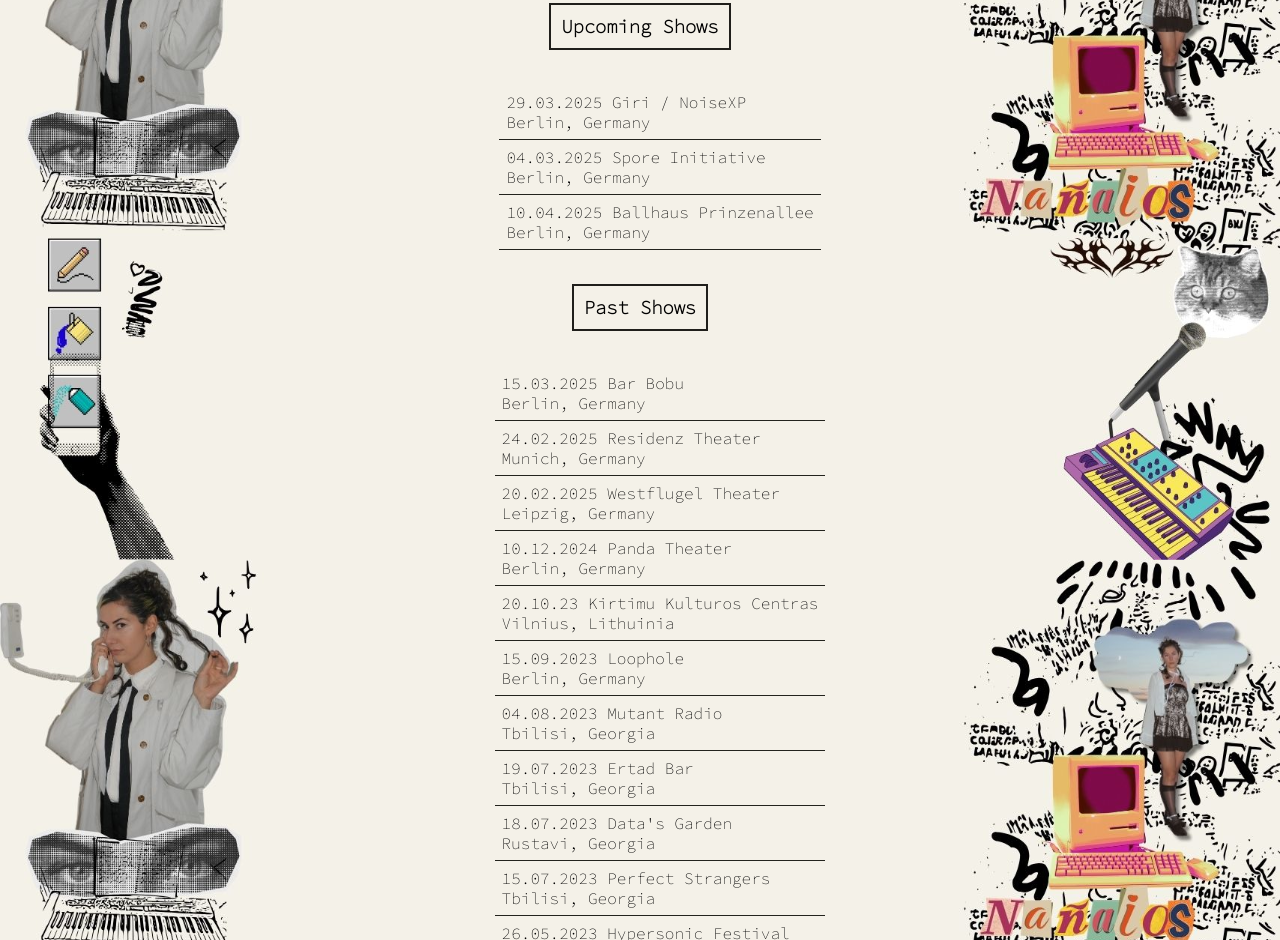
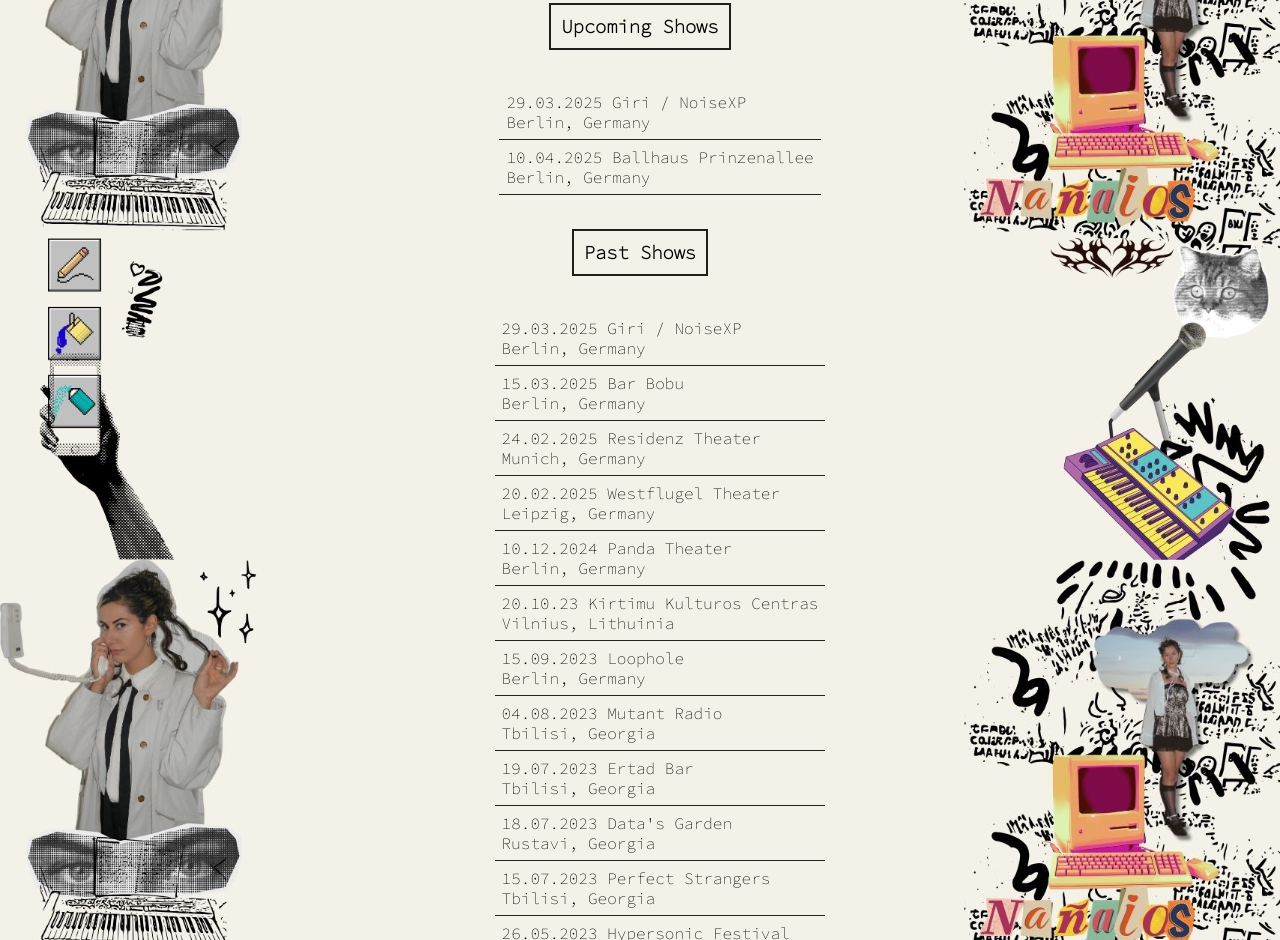
Before and after one commit to nanaioss/nanaioss.github.io, a website: page index.html in a window 1280 px wide. Shown: the part 2580-3520 px from the top of the page. Drawn offline with Linux system fonts and the light colour scheme.

Commit message:
update tour

```diff
--- a/index.html
+++ b/index.html
@@ -115,7 +115,6 @@
         <ul class="upcoming">
 
             <li>29.03.2025 Giri / NoiseXP <br> Berlin, Germany</li>
-            <li>04.03.2025 Spore Initiative <br> Berlin, Germany</li>
             <li>10.04.2025 Ballhaus Prinzenallee <br> Berlin, Germany</li>
 
 
@@ -124,6 +123,7 @@
         <h3 class="section-name">Past Shows</h3>
 
         <ul class="past-shows">
+            <li>29.03.2025 Giri / NoiseXP <br> Berlin, Germany</li>
             <li>15.03.2025 Bar Bobu <br> Berlin, Germany</li>
             <li>24.02.2025 Residenz Theater <br> Munich, Germany</li>
             <li>20.02.2025 Westflugel Theater <br> Leipzig, Germany</li>
```
